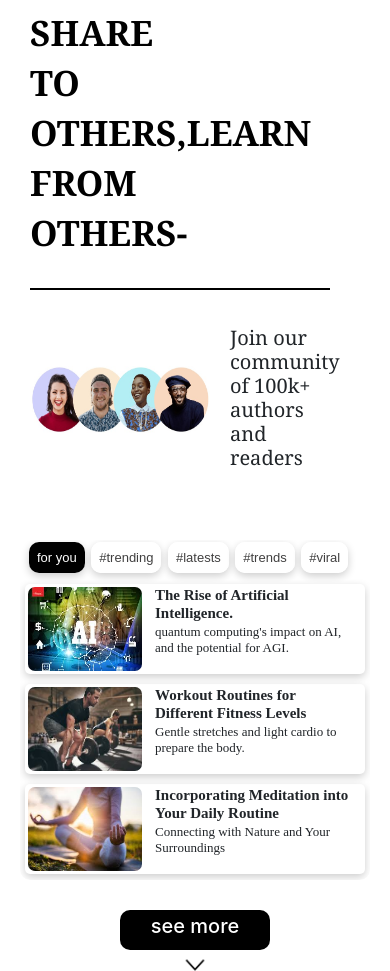
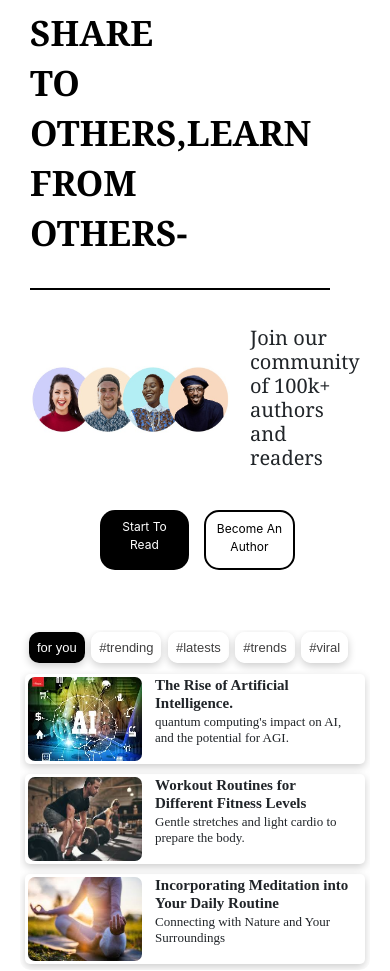
Before and after one commit to abhinandhkss/qoutewebsite, a plain HTML site: page index.html in a window 390 px wide. Shown: the part 92-1063 px from the top of the page. Drawn offline with nearby package versions, Linux system fonts and the light colour scheme.

Commit message:
fifth update

```diff
--- a/index.html
+++ b/index.html
@@ -19,8 +19,8 @@
 
 
       <div class="btns"></div>
-        <a class="btn" style="background-color: #fff; border-color:black;" href="#" >Login</a>
-        <a class="btn " href="#" style="border-radius: 20px 20px 0; background-color: black; color: #fff;">Get started</a>
+        <a class="head-btn" href="#" >Login</a>
+        <a class="head-btn" href="#">Get started</a>
       </div>
 
     </header>
@@ -31,11 +31,10 @@
         <div class="wel-start">
           <img  src="Landing page.jpg" alt="">
           <h3>Join our community of 100k+ authors and readers</h3>
-
         </div>
-        <div class="start-btn" style="margin-left: 100px; margin-top: 20px;">
-          <a href="#" class="btn p-3" style=" width: 190px;height: 60px; background-color: black;text-decoration: none;color: #fff; border-radius: 15px 15px 15px 0px;">Start To Read</a>
-          <a href="#" class="btn p-3"  style="width: 190px;height: 60px; background-color: black;text-decoration: none;color: #000;background-color: #fff; border-radius: 15px; border-color:black ;">Become An Author</a>
+        <div class="start-btn">
+          <a href="#" class="btn1 p-2" >Start To Read</a>
+          <a href="#" class="btn2 p-2" >Become An Author</a>
 
         </div>
       </div>
@@ -111,7 +110,7 @@
 
         </div>
         <div class="more-blogs">
-          <h5 style="text-align: center;" class="see p-1">see more</h5>
+          <h5  class="see p-2">see more</h5>
           <img src="down.png" class="down" alt="">
         </div>
       </div>
@@ -119,6 +118,11 @@
       </div>
 
     </section>
+    <footer style="width: 100%; height: 300px;background-color: #000;margin-top: 550px;">
+
+
+
+    </footer>
 
 
     <script src="https://code.jquery.com/jquery-3.3.1.slim.min.js" integrity="sha384-q8i/X+965DzO0rT7abK41JStQIAqVgRVzpbzo5smXKp4YfRvH+8abtTE1Pi6jizo" crossorigin="anonymous"></script>
--- a/style.css
+++ b/style.css
@@ -26,7 +26,7 @@ header{
 .btns{
   margin-left: 200px;
 }
-.btn{
+.head-btn{
   margin-top: 20px;
   width: 120px;
   height: 45px;
@@ -47,7 +47,7 @@ header{
     display: none;
   }
 
-  .btn{
+  .head-btn{
 
     display: none;
   }
@@ -84,7 +84,7 @@ header{
   background-color: black;
 }
 .wel-start img{
-  width: 220px;
+  width: 200px;
   height: 80px;
   margin-left: 100px;
   margin-top: 10px;
@@ -96,6 +96,28 @@ header{
   font-weight: 400;
   font-family: Cambria, Cochin, Georgia, Times, 'Times New Roman', serif;
 }
+.start-btn{
+  margin-top: 60px;
+  margin-left: 100px;
+}
+.start-btn .btn1{
+  width: 190px;
+  height: 60px;
+  background-color: black;
+  text-decoration: none;
+  color: #fff;
+  border-radius: 15px 15px 15px 0px;
+}
+.start-btn .btn2{
+  width: 190px;
+  height: 60px;
+  text-decoration: none;
+  color: #000;
+  border: 2px solid #000000;
+  border-radius: 15px;
+  border-color:black ;
+}
+
 .thumb-blogs{
   width: 400px;
   height: 340px;
@@ -179,6 +201,7 @@ header{
   .wel-page{
     display: flex;
     flex-direction: column;
+    width: 100%;
   }
   .wel-h6{
     font-size: 35px;
@@ -189,7 +212,7 @@ header{
     color: #000;
   }
   .wel-start img{
-    width: 180px;
+    width: 200px;
     height: 80px;
     margin-left: 30px;
     margin-top: 50px;
@@ -199,6 +222,28 @@ header{
     font-size: 20px;
     font-weight: 400;
     font-family: Cambria, Cochin, Georgia, Times, 'Times New Roman', serif;
+  }
+  .start-btn{
+    margin-top: 20px;
+    width: 100%;
+    display: flex;
+
+  }
+  .start-btn .btn1{
+    font-size: 12px;
+    width: 190px;
+    height: 60px;
+    margin: auto;
+    border-radius: 15px;
+    text-align: center;
+
+  }
+  .start-btn .btn2{
+    font-size: 12px;
+    width: 190px;
+    height: 60px;
+    margin-left: 15px;
+    text-align: center;
   }
  .hr{
     margin-left: 30px;
@@ -212,7 +257,7 @@ header{
     width: 350px;
     height: 340px;
 
-    margin: 30px auto;
+    margin: 60px auto;
     border-radius: 10px;
     overflow-y: auto;
     scroll-behavior: smooth;
@@ -251,12 +296,20 @@ header{
   }
   .more-blogs{
     width: 150px;
-    height: 40px;
-    color: #ffffff;
-    background-color: #000;
+    height: 50px;
+    color: #000000;
     border-radius: 10px;
     font-size: 10px;
     margin: 30px auto;
+    text-align: center;
+    background-color: #fff;
+    border: 2px solid black;
+
+  }
+  .more-blogs .down{
+    width: 30px;
+    height: 30px;
+    margin:auto;
   }
   .search-blogh{
     font-size: 15px;
@@ -266,5 +319,8 @@ header{
     font-family: 'Times New Roman', Times, serif;
     margin: 2px 10px ;
   }
+
+
+
 }
 /*/////////////////////////////////////////////////////////////////////////welcome page section end*/
```
